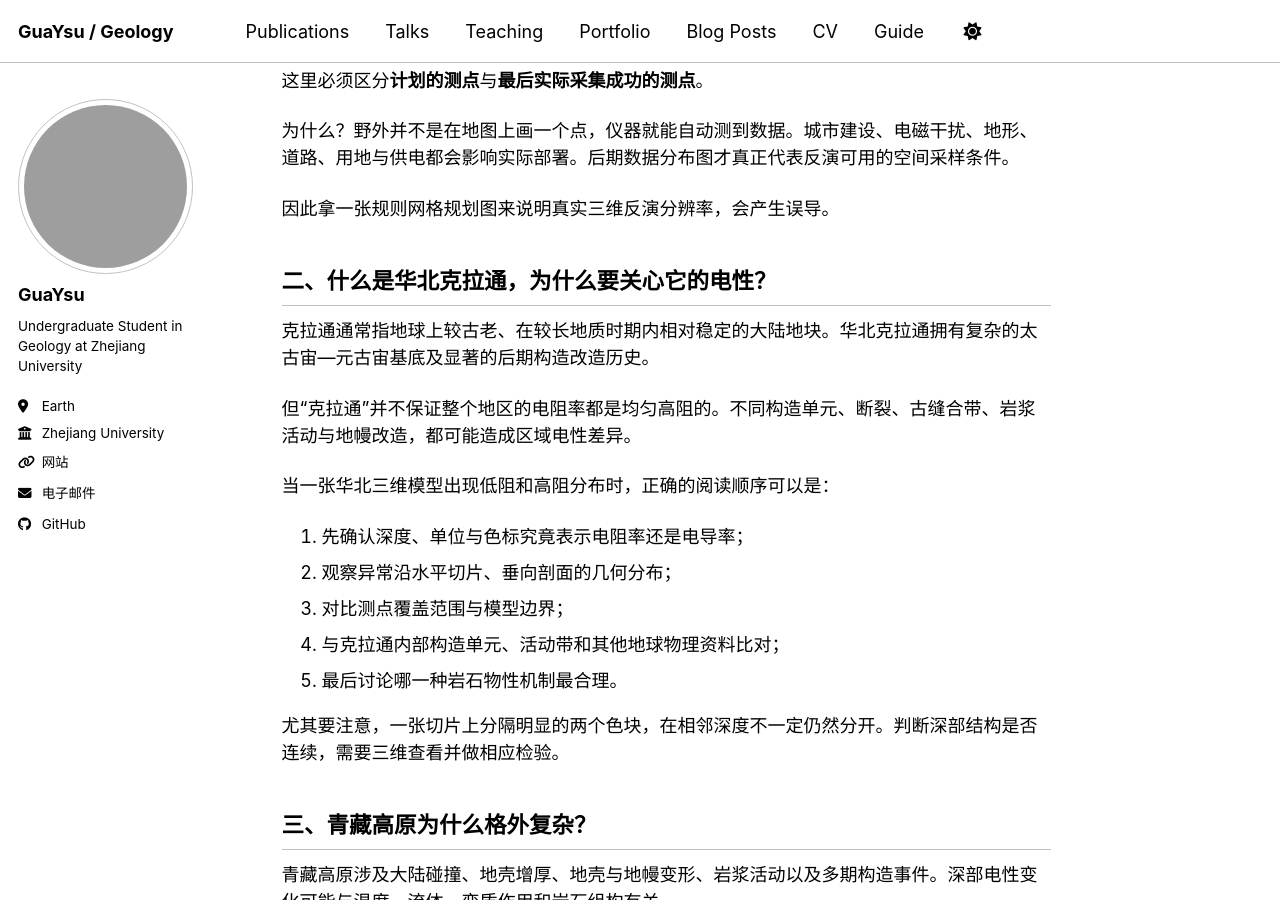
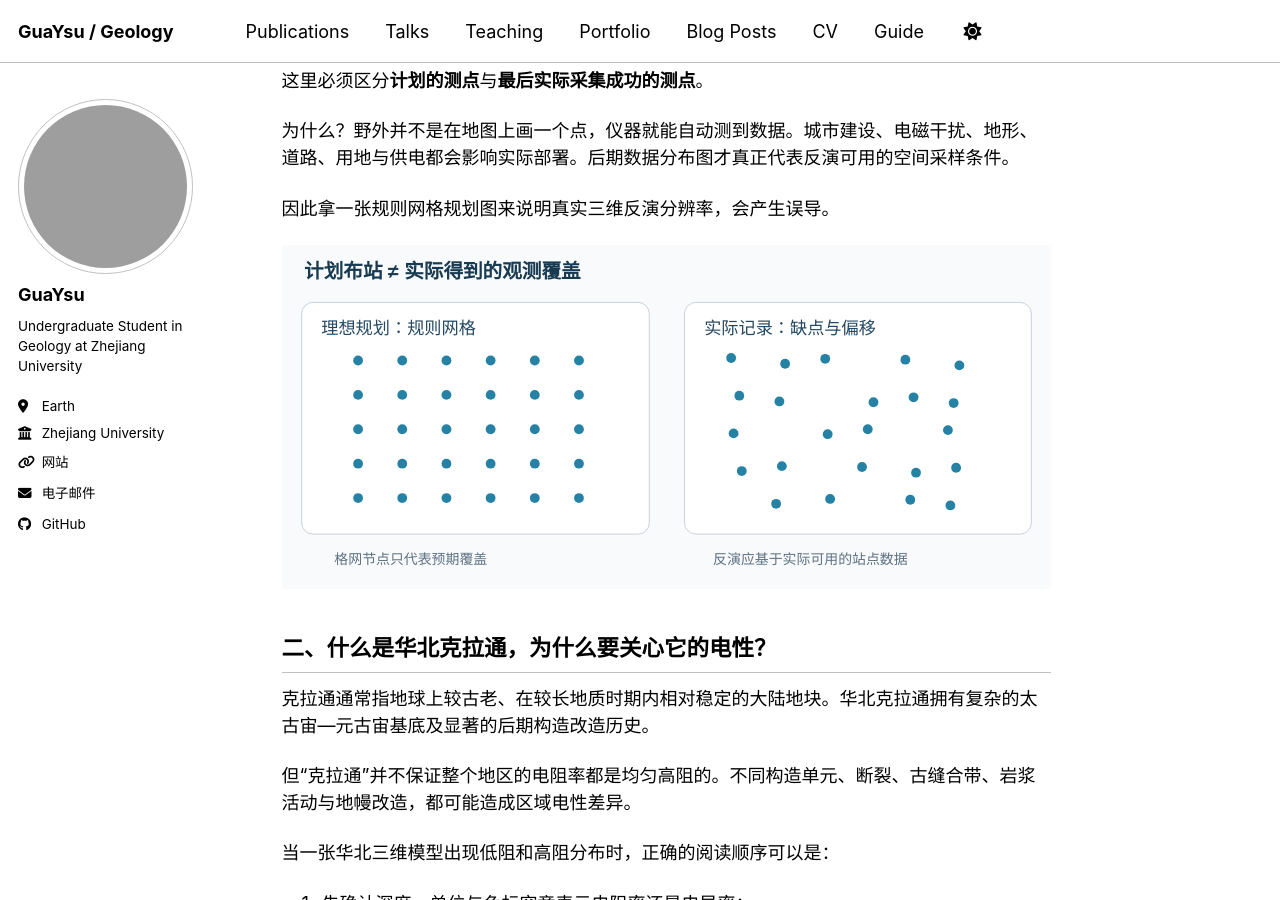
Before and after one commit to GuaYsu/guaysu.github.io, a Jekyll site: the page built from _posts/2026-10-21-mt-course-08f-sinoprobe.md, in a window 1280 px wide and 900 px high, scrolled down 488 px. Built offline with Jekyll 4.4.1, drawn with Linux system fonts in a browser that asks for light colours; a script bundle is joined from its source files by our own code; library files that are not in the unit come from our copies; grey boxes are pictures that could not be loaded.

Commit message:
docs(mt): integrate explanatory SVG into 08f-sinoprobe

```diff
--- a/_posts/2026-10-21-mt-course-08f-sinoprobe.md
+++ b/_posts/2026-10-21-mt-course-08f-sinoprobe.md
@@ -20,6 +20,8 @@ SinoProbe 深部探测计划在相关阶段开展了长周期与宽频 MT 观测
 为什么？野外并不是在地图上画一个点，仪器就能自动测到数据。城市建设、电磁干扰、地形、道路、用地与供电都会影响实际部署。后期数据分布图才真正代表反演可用的空间采样条件。
 
 因此拿一张规则网格规划图来说明真实三维反演分辨率，会产生误导。
+
+![规划测点和实际可用测点之间的差异示意](/images/posts/mt-course/41-planned-actual-stations.svg)
 
 ## 二、什么是华北克拉通，为什么要关心它的电性？
 
```
